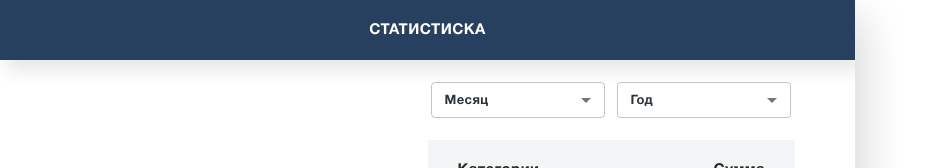
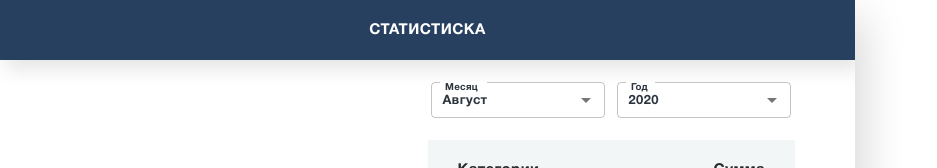
Before and after one commit to MIGHOST/FP_28, a React (Create React App) app: page /sta in a window 1280 px wide. Shown: the top 168 px of the page, without its empty margins (0-937 px from the left). Built offline with nearby package versions, Linux system fonts and the light colour scheme.

Commit message:
:created :priveteRoute

```diff
--- a/src/App.js
+++ b/src/App.js
@@ -5,6 +5,7 @@ import Registration from "./Containers/Registration/Registration";
 import MainPage from "./Containers/MainPage/MainPage";
 import AddTransaction from "./Components/AddTransaction/AddTransaction";
 import Statistic from "./Components/Statistic/Statistic";
+import PrivateRoute from "./Containers/PrivateRoute/index";
 
 const App = () => {
   return (
@@ -12,9 +13,9 @@ const App = () => {
       <Switch>
         <Route path="/registration" component={Registration} />
         <Route path="/login" component={Login} />
-        <Route path="/transaction" component={AddTransaction} />
-        <Route path="/sta" component={Statistic} />
-        <Route path="/" component={MainPage} />
+        <PrivateRoute path="/transaction" component={AddTransaction} />
+        <PrivateRoute path="/sta" component={Statistic} />
+        <PrivateRoute path="/" component={MainPage} />
       </Switch>
     </>
   );
--- a/src/Components/Statistic/Statistic.js
+++ b/src/Components/Statistic/Statistic.js
@@ -14,9 +14,27 @@ import { screenSizes } from "../../constants";
 import styles from "./Statistic.module.css";
 import { state } from "./HardCode";
 
+const monthArr = [
+  "Январь",
+  "Февраль",
+  "Март",
+  "Апрель",
+  "Май",
+  "Июнь",
+  "Июль",
+  "Август",
+  "Сентябрь",
+  "Октябрь",
+  "Ноябрь",
+  "Декабрь",
+];
+const dataNow = new Date();
 const Statistic = () => {
   const [screenWidth, setScreenWidth] = useState(window.innerWidth);
-  const [initialState, setInitialState] = useState({ month: "", year: "" });
+  const [initialState, setInitialState] = useState({
+    month: monthArr.indexOf(monthArr[dataNow.getMonth()]) + 1,
+    year: dataNow.getFullYear(),
+  });
   const inputHandler = (e) => {
     const name = e.target.name;
     const value = e.target.value;
@@ -43,7 +61,6 @@ const Statistic = () => {
     ],
   };
   const classes = useStyles();
-
   return (
     <div className={styles.Wrapper}>
       {screenSizes.medium < screenWidth && (
@@ -75,9 +92,11 @@ const Statistic = () => {
             onChange={inputHandler}
             label="Месяц"
           >
-            <MenuItem value={1}>January</MenuItem>
-            <MenuItem value={2}>February</MenuItem>
-            <MenuItem value={3}>March</MenuItem>
+            {monthArr.map((el, index) => (
+              <MenuItem value={index + 1} key={`${el}_${index}`}>
+                {el}
+              </MenuItem>
+            ))}
           </StyledSelect>
         </FormControl>
         <FormControl variant="outlined" className={classes.formControl}>
--- /dev/null
+++ b/src/Components/Verified/Verified.js
@@ -0,0 +1,11 @@
+import React from "react";
+import styles from "./Verified.module.css";
+export const Verified = () => {
+  return (
+    <div className={styles.Wrapper}>
+      <h1 className={styles.Title}>💩💩💩</h1>
+    </div>
+  );
+};
+
+export default Verified;
--- /dev/null
+++ b/src/Components/Verified/Verified.module.css
@@ -0,0 +1,6 @@
+.Wrapper {
+    display: flex;
+    justify-content: center;
+    align-items: center;
+    font-size: 48px;
+}
--- a/src/Containers/PrivateRoute/index.js
+++ b/src/Containers/PrivateRoute/index.js
@@ -0,0 +1,17 @@
+import React from "react";
+import { Route, Redirect } from "react-router-dom";
+import Verified from "../../Components/Verified/Verified";
+
+const PrivateRoute = ({ component, ...rest }) => {
+  const isAuth = "Verified";
+  const Interface = component;
+  switch (isAuth) {
+    case "Verified":
+      return <Route {...rest} render={(props) => <Interface {...props} />} />;
+    case "Created":
+      return <Route {...rest} render={(props) => <Verified {...props} />} />;
+    default:
+      return <Redirect to="/login" />;
+  }
+};
+export default PrivateRoute;
```
